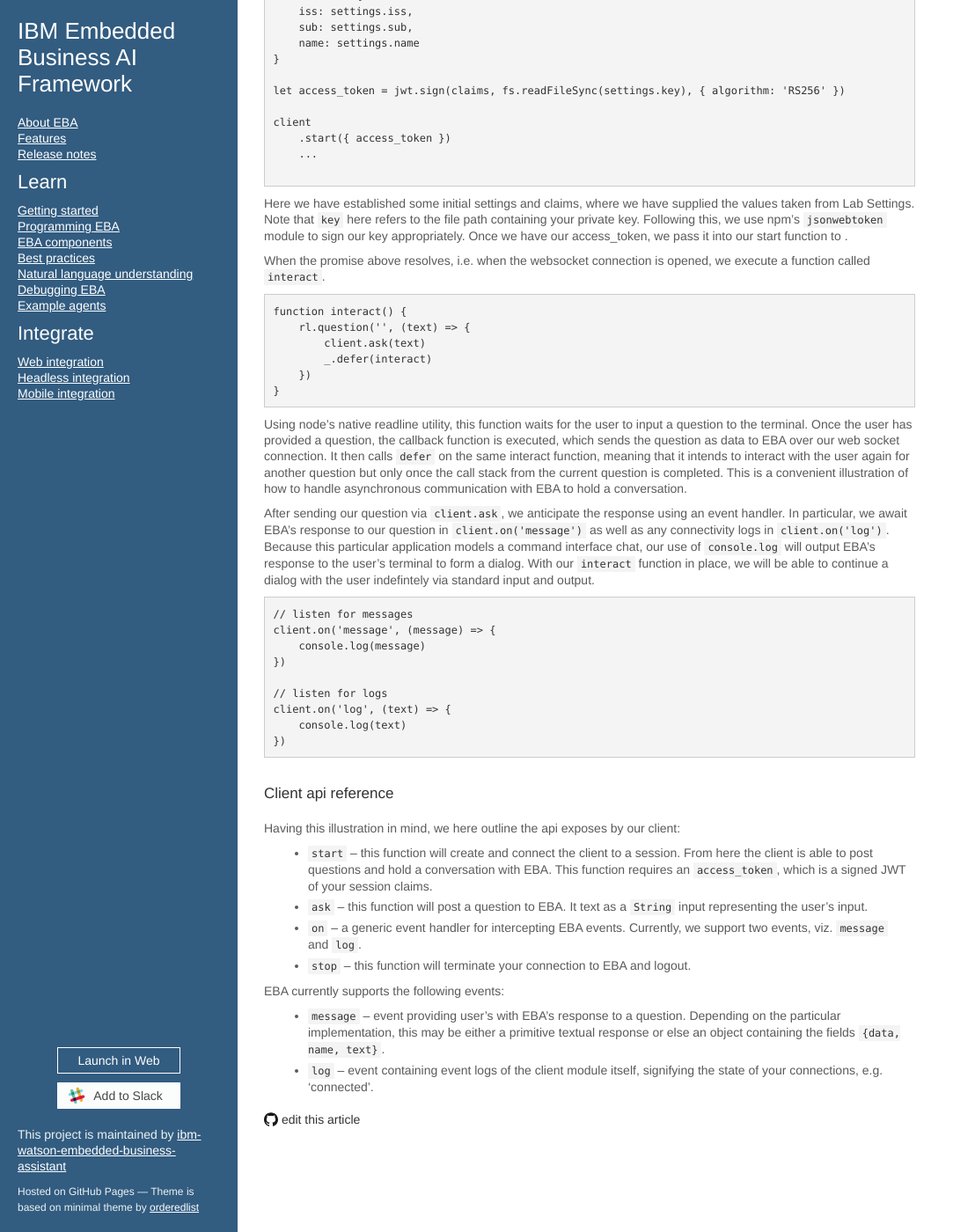
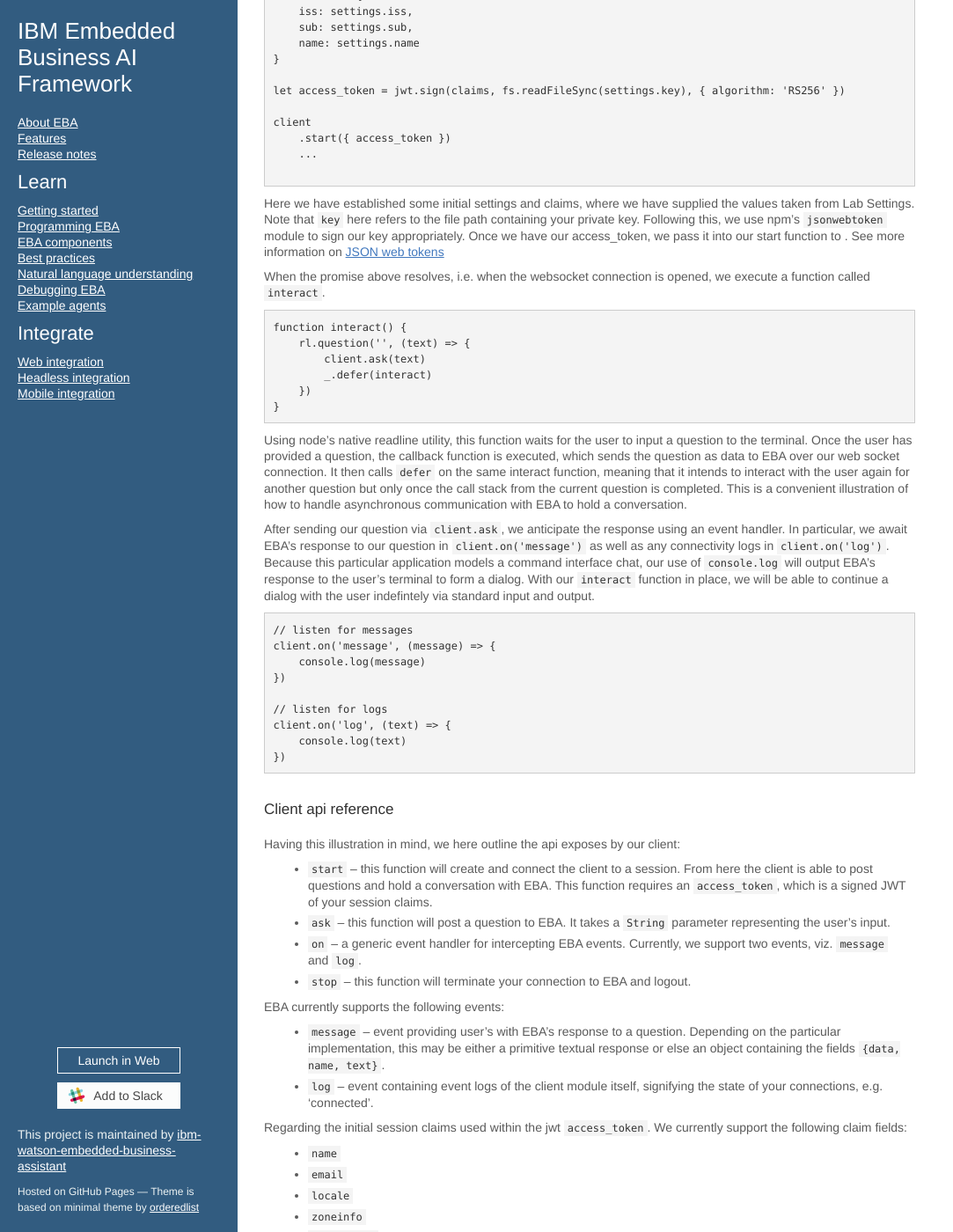
Before and after one commit to ibm-watson-embedded-business-assistant/eba-example-agents, a Jekyll site: the page built from docs/integration/Headless.md, in a window 1280 px wide and 1400 px high, scrolled down 604 px. Shown: the whole window at 88% size, without its empty margins (0-1083 px from the left). Built offline with Jekyll 4.4.1, drawn with Linux system fonts in a browser that asks for light colours; our own code applies the rules of GitHub Pages for plain Markdown files; some of the changed text lies outside the part shown.

Commit message:
Update Headless.md

````diff
--- a/docs/integration/Headless.md
+++ b/docs/integration/Headless.md
@@ -37,7 +37,7 @@
 
 ```
 
-Here we have established some initial settings and claims, where we have supplied the values taken from Lab Settings. Note that `key` here refers to the file path containing your private key. Following this, we use npm's `jsonwebtoken` module to sign our key appropriately. Once we have our access_token, we pass it into our start function to .
+Here we have established some initial settings and claims, where we have supplied the values taken from Lab Settings. Note that `key` here refers to the file path containing your private key. Following this, we use npm's `jsonwebtoken` module to sign our key appropriately. Once we have our access_token, we pass it into our start function to . See more information on [JSON web tokens](https://www.iana.org/assignments/jwt/jwt.xhtml)
 
 When the promise above resolves, i.e. when the websocket connection is opened, we execute a function called `interact`.
 
@@ -70,7 +70,7 @@
 Having this illustration in mind, we here outline the api exposes by our client:
 
 - `start` -- this function will create and connect the client to a session. From here the client is able to post questions and hold a conversation with EBA. This function requires an `access_token`, which is a signed JWT of your session claims.
-- `ask`  -- this function will post a question to EBA. It text as a `String` input representing the user's input.
+- `ask`  -- this function will post a question to EBA. It takes a `String` parameter representing the user's input.
 - `on`   -- a generic event handler for intercepting EBA events. Currently, we support two events, viz. `message` and `log`.
 - `stop` -- this function will terminate your connection to EBA and logout.
 
@@ -79,3 +79,13 @@
 - `message` -- event providing user's with EBA's response to a question. Depending on the particular implementation, this may be either a primitive textual response or else an object containing the fields `{data, name, text}`.
 
 - `log` -- event containing event logs of the client module itself, signifying the state of your connections, e.g. 'connected'.
+
+Regarding the initial session claims used within the jwt `access_token`. We currently support the following claim fields:
+
+- `name`
+- `email`
+- `locale`
+- `zoneinfo`
+- `given_name`
+- `family_name`
+- `middle_name`
````
